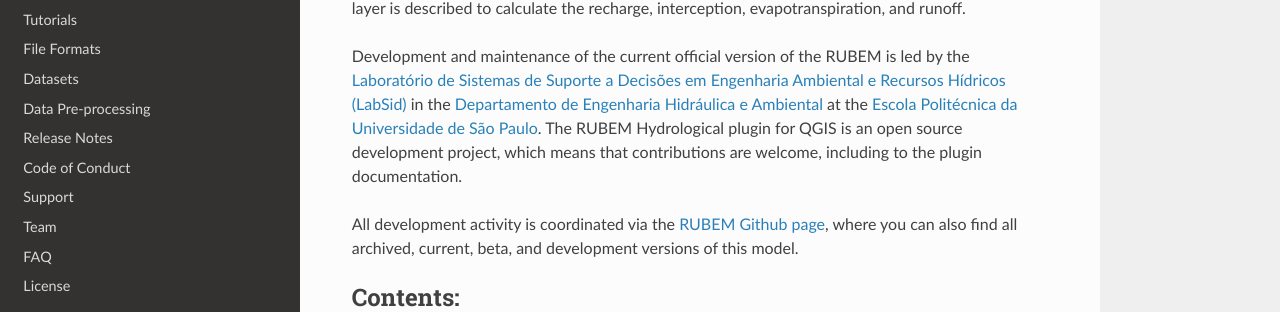
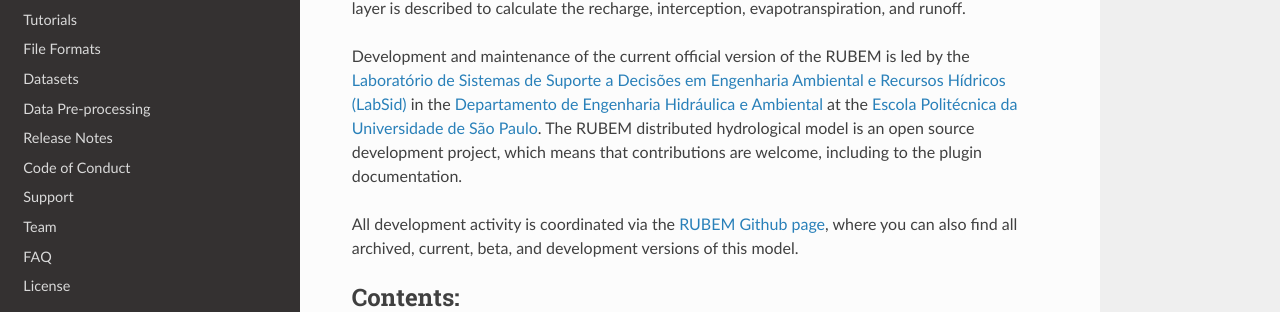
Before and after one commit to LabSid-USP/RUBEM, a Sphinx documentation site: the page built from doc/source/index.rst, in a window 1280 px wide and 900 px high. Shown: the part 316-628 px from the top of the window. Built offline with Sphinx 7.4.7 and the Read the Docs theme 2.0.0, drawn with Linux system fonts in a browser that asks for light colours.

Commit message:
Update index.rst

```diff
--- a/doc/source/index.rst
+++ b/doc/source/index.rst
@@ -12,7 +12,7 @@
 
 RUBEM stands for "Rainfall rUnoff Balance Enhanced Model". It is a distributed hydrological model to calculate the hydrological mass balance. The physical process of the mass balance in the soil layer is described to calculate the recharge, interception, evapotranspiration, and runoff.
 
-Development and maintenance of the current official version of the RUBEM is led by the `Laboratório de Sistemas de Suporte a Decisões em Engenharia Ambiental e Recursos Hídricos (LabSid) <http://labsid.eng.br/Contato.aspx>`_ in the `Departamento de Engenharia Hidráulica e Ambiental <http://www.pha.poli.usp.br/>`_ at the `Escola Politécnica da Universidade de São Paulo <http://www.poli.usp.br/>`_. The RUBEM Hydrological plugin for QGIS is an open source development project, which means that contributions are welcome, including to the plugin documentation.
+Development and maintenance of the current official version of the RUBEM is led by the `Laboratório de Sistemas de Suporte a Decisões em Engenharia Ambiental e Recursos Hídricos (LabSid) <http://labsid.eng.br/Contato.aspx>`_ in the `Departamento de Engenharia Hidráulica e Ambiental <http://www.pha.poli.usp.br/>`_ at the `Escola Politécnica da Universidade de São Paulo <http://www.poli.usp.br/>`_. The RUBEM distributed hydrological model is an open source development project, which means that contributions are welcome, including to the plugin documentation.
 
 All development activity is coordinated via the `RUBEM Github page <https://github.com/LabSid-USP/RUBEM#readme>`_, where you can also find all archived, current, beta, and development versions of this model.
 
```
